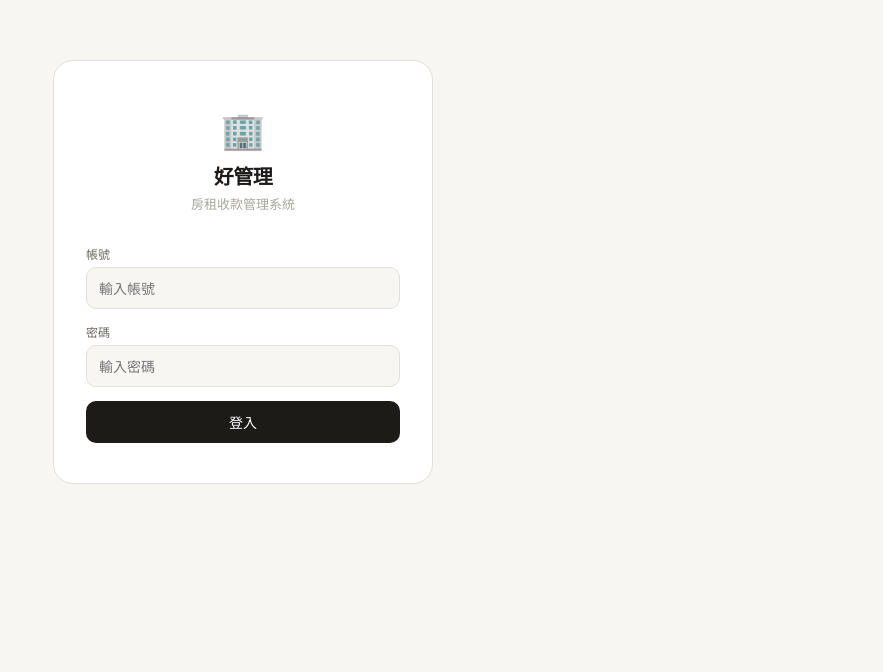
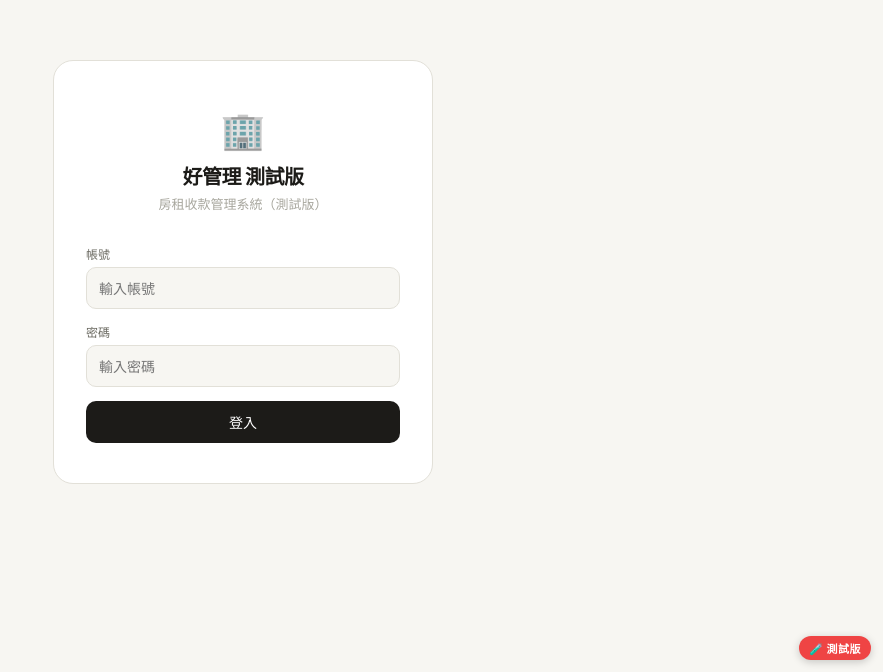
Before and after one commit to melo008/testbestmanagemant, a plain HTML site: page index.html in a window 1280 px wide. Shown: the part 128-800 px from the top of the page, without its empty margins (397-1280 px from the left). Drawn offline with Linux system fonts and the light colour scheme.

Commit message:
Add files via upload

```diff
--- a/index.html
+++ b/index.html
@@ -3,7 +3,7 @@
 <head>
 <meta charset="UTF-8">
 <meta name="viewport" content="width=device-width, initial-scale=1.0">
-<title>好管理 · 房租收款系統</title>
+<title>好管理 測試版 · 房租收款系統</title>
 <link href="https://fonts.googleapis.com/css2?family=Noto+Sans+TC:wght@300;400;500;700&family=DM+Mono:wght@400;500&display=swap" rel="stylesheet">
 <style>
 :root {
@@ -301,6 +301,10 @@ nav{padding:1rem .75rem;flex:1;overflow-y:auto;}
 .deposit-opt-title{font-size:13px;font-weight:600;}
 .deposit-opt-sub{font-size:11px;color:var(--text2);margin-top:2px;}
 
+
+/* 測試版橫幅 */
+.test-banner{position:fixed;bottom:60px;right:12px;background:#EF4444;color:#fff;font-size:11px;font-weight:700;padding:4px 10px;border-radius:20px;z-index:9999;letter-spacing:.5px;box-shadow:0 2px 8px rgba(0,0,0,.2);}
+@media(min-width:769px){.test-banner{bottom:12px;}}
 /* ── 待修逾期紅字橫幅 ── */
 .overdue-banner{display:none;position:fixed;top:0;left:230px;right:0;z-index:51;background:#FEE2E2;border-bottom:2px solid var(--red);padding:9px 20px;font-size:13px;color:var(--red-dk);}
 .overdue-banner.show{display:block;}
@@ -393,8 +397,8 @@ tbody tr:hover{background:var(--surface2);}
   <div class="auth-card">
     <div class="auth-logo">
       <div class="mark">🏢</div>
-      <h1>好管理</h1>
-      <p>房租收款管理系統</p>
+      <h1>好管理 測試版</h1>
+      <p>房租收款管理系統（測試版）</p>
     </div>
     <div class="auth-err" id="auth-err">帳號或密碼錯誤，請再試一次</div>
     <div class="form-field">
@@ -413,8 +417,8 @@ tbody tr:hover{background:var(--surface2);}
 <div id="app-screen" class="layout" style="display:none;">
   <aside class="sidebar" id="sidebar">
     <div class="sidebar-logo">
-      <div class="app-name">🏢 好管理</div>
-      <div class="app-sub">房租收款管理系統</div>
+      <div class="app-name">🏢 好管理 測試版</div>
+      <div class="app-sub">房租收款管理系統（測試版）</div>
     </div>
     <div class="sidebar-user">
       <div class="user-avatar" id="nav-avatar" style="background:#E6F1FB;color:#185FA5;">A</div>
@@ -2494,7 +2498,7 @@ function doExportCSV(){
   });
   const addrLabel=addrFilter==='all'?'全部':addrFilter;
   const csv='\uFEFF'+rows.map(r=>r.map(c=>`"${String(c).replace(/"/g,'""')}"`).join(',')).join('\n');
-  const a=document.createElement('a'); a.href=URL.createObjectURL(new Blob([csv],{type:'text/csv;charset=utf-8'})); a.download=`好管理_${addrLabel}_${k}.csv`; a.click();
+  const a=document.createElement('a'); a.href=URL.createObjectURL(new Blob([csv],{type:'text/csv;charset=utf-8'})); a.download=`好管理測試版_${addrLabel}_${k}.csv`; a.click();
   closeModal('export-modal'); toast('CSV 匯出完成');
 }
 
@@ -3100,5 +3104,6 @@ function checkExpiryNotices(){
 
 
 </script>
+<div class="test-banner">🧪 測試版</div>
 </body>
 </html>
```
